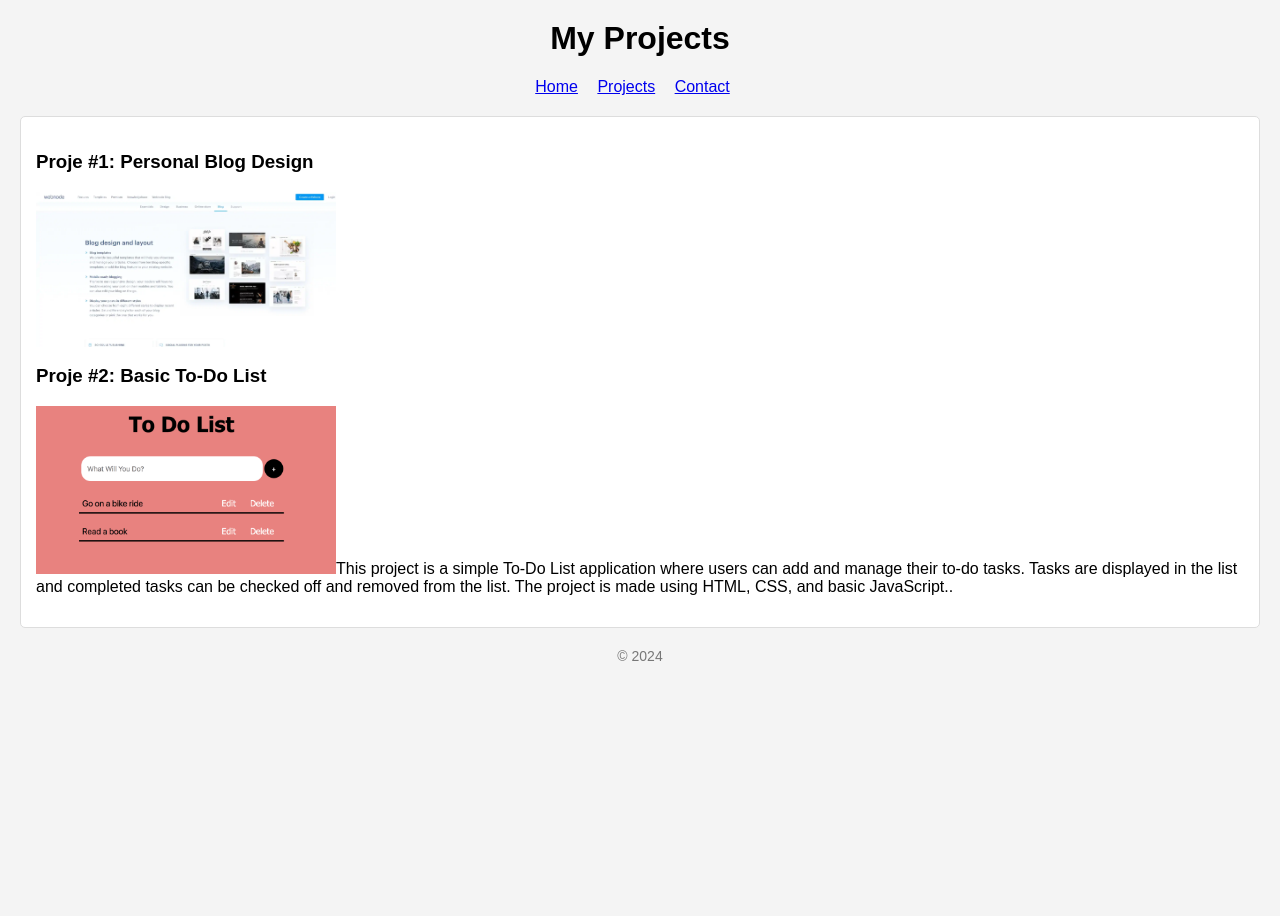
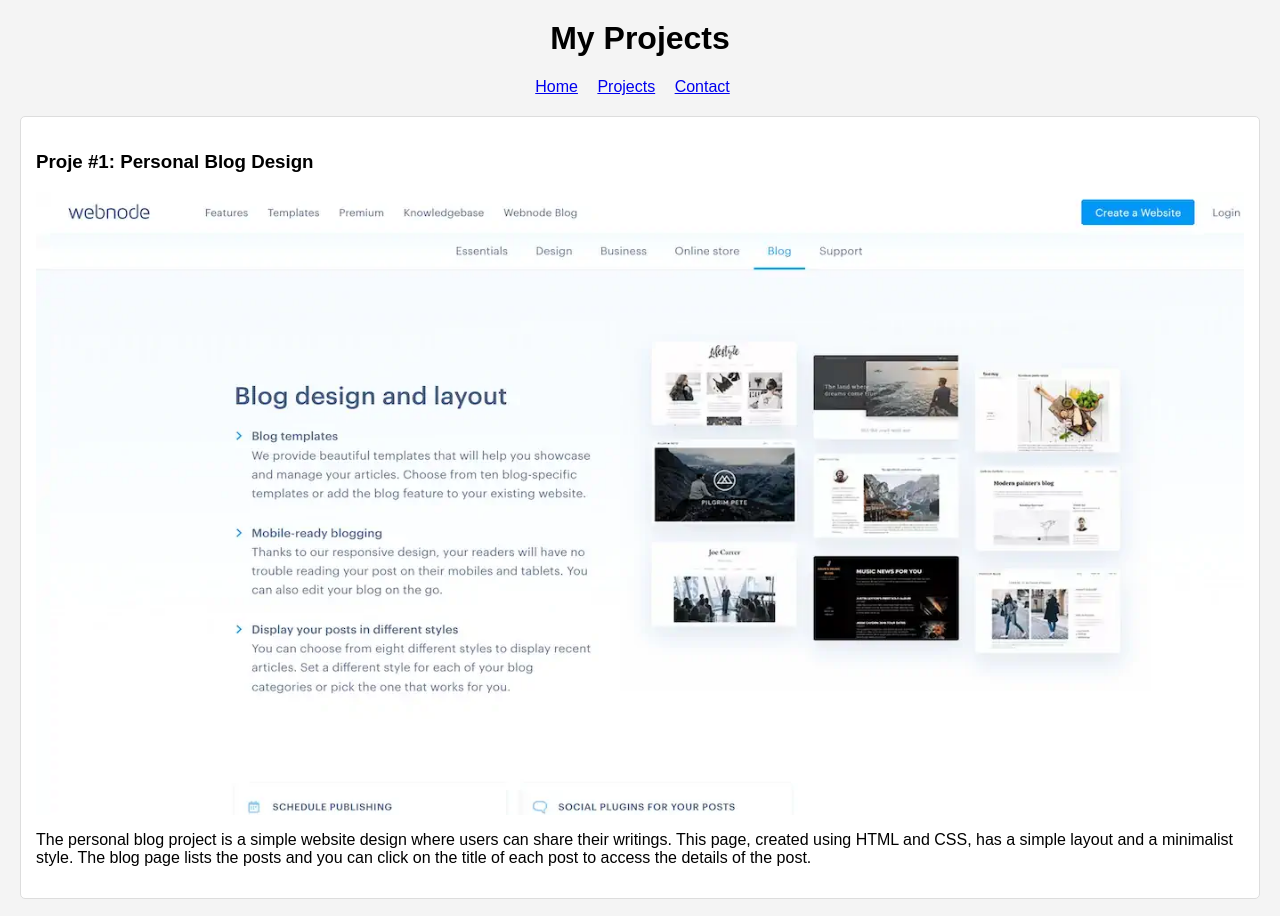
Before and after one commit to Farid545/portfolio-website, a plain HTML site: page projects.html in a window 1280 px wide. Shown: the top 916 px of the page. Before the commit the page ends 800 px from the top, so only its background shows below. Drawn offline with Linux system fonts and the light colour scheme.

Commit message:
projects.html

```diff
--- a/projects.html
+++ b/projects.html
@@ -20,14 +20,14 @@
     <section>
         <div class="project">
             <h3>Proje #1: Personal Blog Design</h3>
-            <img src="https://raw.githubusercontent.com/Farid545/portfolio-website/main/proje1.jpg" alt="Proje 1" width="300 />
-            <p>The personal blog project is a simple website design where users can share their writings. This page, created using HTML and CSS, has a simple layout and a minimalist style. The blog page lists the posts and you can click on the title of each post to access the details of the post..</p>
+            <img src="https://raw.githubusercontent.com/Farid545/portfolio-website/main/proje1.jpg" alt="Proje 1" />
+            <p>The personal blog project is a simple website design where users can share their writings. This page, created using HTML and CSS, has a simple layout and a minimalist style. The blog page lists the posts and you can click on the title of each post to access the details of the post.</p>
         </div>
 
         <div class="project">
             <h3>Proje #2: Basic To-Do List</h3>
-            <img src="https://raw.githubusercontent.com/Farid545/portfolio-website/main/proje2.png" alt="Proje 2" width="300 />
-            <p>This project is a simple To-Do List application where users can add and manage their to-do tasks. Tasks are displayed in the list and completed tasks can be checked off and removed from the list. The project is made using HTML, CSS, and basic JavaScript..</p>
+            <img src="https://raw.githubusercontent.com/Farid545/portfolio-website/main/proje2.png" alt="Proje 2" />
+            <p>This project is a simple To-Do List application where users can add and manage their to-do tasks. Tasks are displayed in the list and completed tasks can be checked off and removed from the list. The project is made using HTML, CSS, and basic JavaScript.</p>
         </div>
     </section>
 
```
